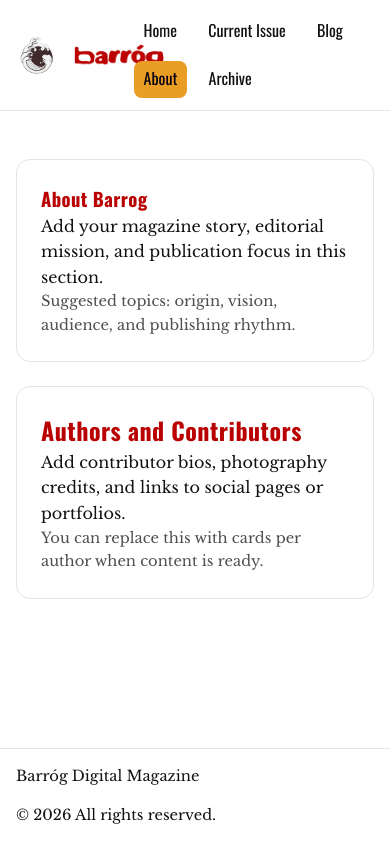
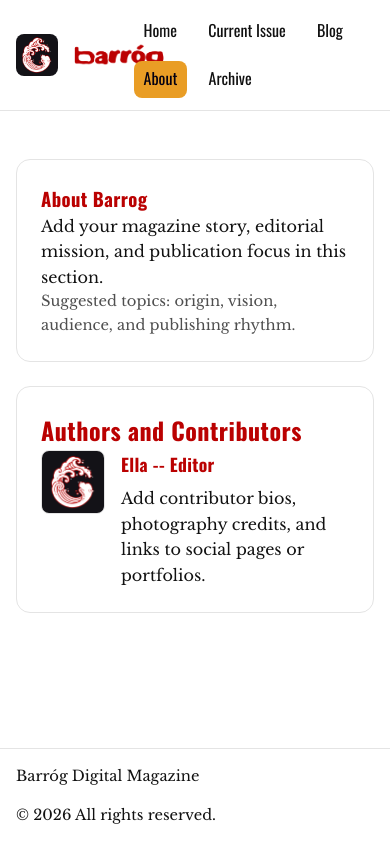
Before and after one commit to oisin-mcg/barrogmag, a React (Vite) app: page /about in a window 390 px wide. Built offline with nearby package versions, Linux system fonts and the light colour scheme.

Commit message:
Update logo and improve about contributors

```diff
--- a/src/content/pages/about.json
+++ b/src/content/pages/about.json
@@ -5,8 +5,11 @@
   ],
   "note": "Suggested topics: origin, vision, audience, and publishing rhythm.",
   "contributorsTitle": "Authors and Contributors",
-  "contributorsBody": [
-    "Add contributor bios, photography credits, and links to social pages or portfolios."
-  ],
-  "contributorsNote": "You can replace this with cards per author when content is ready."
+  "contributors": [
+    {
+      "image": "/assets/branding/logo-icon.png",
+      "nameAndTitle": "Ella -- Editor",
+      "body": "Add contributor bios, photography credits, and links to social pages or portfolios."
+    }
+  ]
 }
--- a/src/data/pageContent.ts
+++ b/src/data/pageContent.ts
@@ -5,8 +5,11 @@ export type AboutContent = {
   intro: string[];
   note?: string;
   contributorsTitle: string;
-  contributorsBody: string[];
-  contributorsNote?: string;
+  contributors: {
+    image: string;
+    nameAndTitle: string;
+    body: string;
+  }[];
 };
 
 export const aboutPageContent = aboutContent as AboutContent;
--- a/src/pages/AboutPage.tsx
+++ b/src/pages/AboutPage.tsx
@@ -16,12 +16,17 @@ export default function AboutPage() {
 
         <article className="card">
           <h2>{aboutPageContent.contributorsTitle}</h2>
-          {aboutPageContent.contributorsBody.map((paragraph) => (
-            <p key={paragraph}>{paragraph}</p>
-          ))}
-          {aboutPageContent.contributorsNote ? (
-            <p className="muted">{aboutPageContent.contributorsNote}</p>
-          ) : null}
+          <div className="contributors-list">
+            {aboutPageContent.contributors.map((contributor) => (
+              <section className="contributor-card" key={contributor.nameAndTitle}>
+                <img src={contributor.image} alt="" />
+                <div>
+                  <h3>{contributor.nameAndTitle}</h3>
+                  <p>{contributor.body}</p>
+                </div>
+              </section>
+            ))}
+          </div>
         </article>
       </div>
     </section>
--- a/src/styles/global.css
+++ b/src/styles/global.css
@@ -307,6 +307,39 @@ img {
   object-fit: cover;
 }
 
+.contributors-list {
+  display: grid;
+  gap: var(--space-3);
+}
+
+.contributor-card {
+  display: grid;
+  grid-template-columns: 82px minmax(0, 1fr);
+  gap: var(--space-3);
+  align-items: start;
+  padding-top: var(--space-3);
+  border-top: 1px solid var(--color-border);
+}
+
+.contributor-card:first-child {
+  border-top: 0;
+  padding-top: 0;
+}
+
+.contributor-card img {
+  width: 82px;
+  height: 82px;
+  border-radius: 8px;
+  border: 1px solid var(--color-border);
+  object-fit: cover;
+  background: var(--color-accent-jaguar);
+}
+
+.contributor-card h3 {
+  margin-bottom: var(--space-1);
+  font-size: 1.1rem;
+}
+
 .blog-page .container {
   display: grid;
   gap: var(--space-5);
@@ -459,4 +492,13 @@ img {
     flex-direction: column;
     align-items: flex-start;
   }
+
+  .contributor-card {
+    grid-template-columns: 64px minmax(0, 1fr);
+  }
+
+  .contributor-card img {
+    width: 64px;
+    height: 64px;
+  }
 }
```
Also changed, not shown: public/admin/config.yml (+7 -4 lines), public/assets/branding/logo-icon.png.
